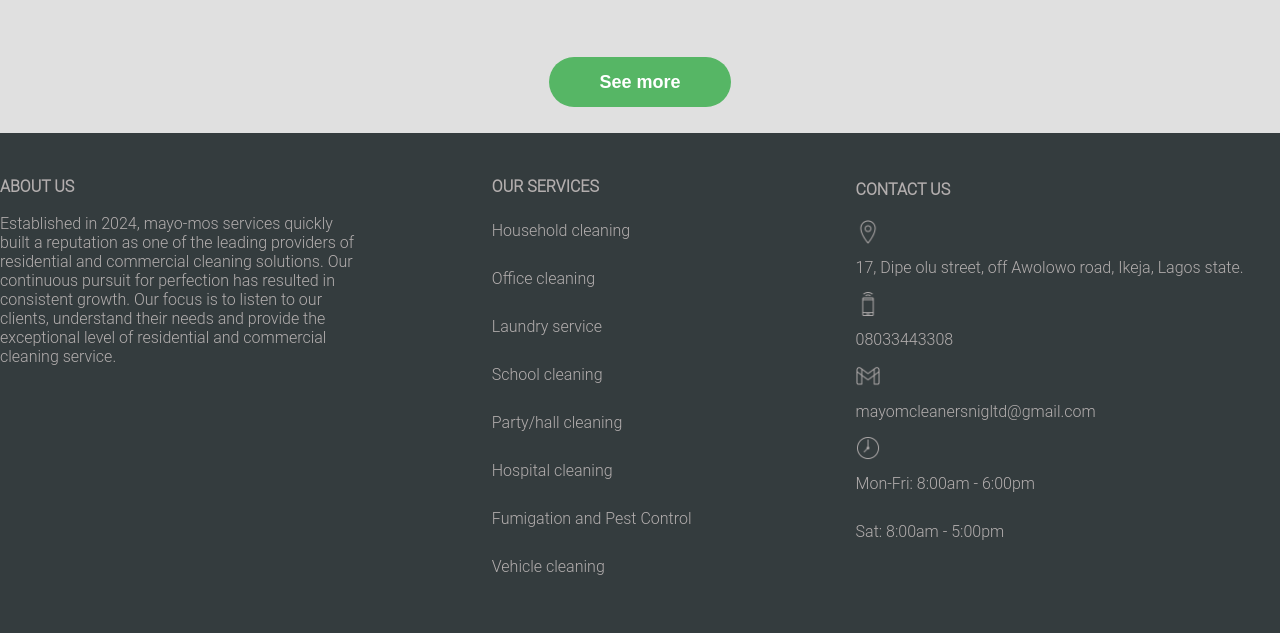
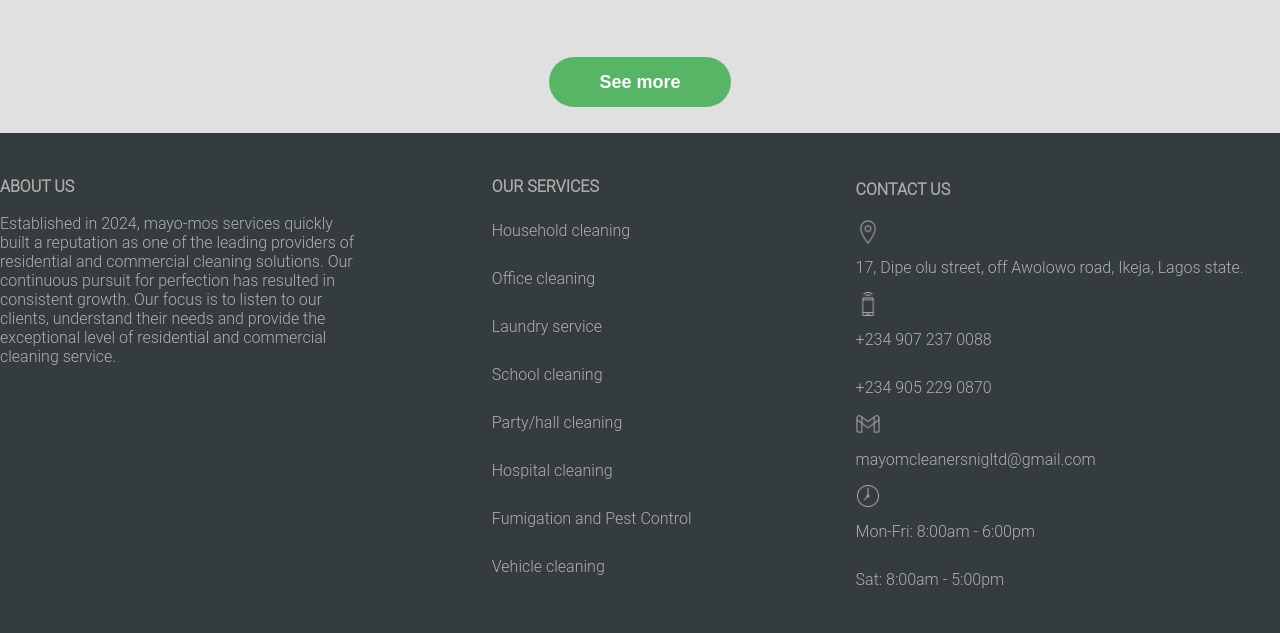
Before and after one commit to precy001/Mayomos-Global-Nig.-Ltd., a plain HTML site: page index.html in a window 1280 px wide. Shown: the part 2115-2748 px from the top of the page. Drawn offline with Linux system fonts and the light colour scheme.

Commit message:
Update index.html

```diff
--- a/index.html
+++ b/index.html
@@ -205,7 +205,7 @@
                     <div class="phone">
                         <img src="Images/icons8-speaker-phone-50.png" width="24" height="24" class="phone-normal">
                         <img src="Images/icons8-speaker-phone-white-50.png" width="24" height="24" class="phone-white">
-                        <div class="phone-number">08033443308</div>
+                        <div class="phone-number">+234 907 237 0088 <br> +234 905 229 0870</div>
                     </div>
 
                     <div class="mail">
```
